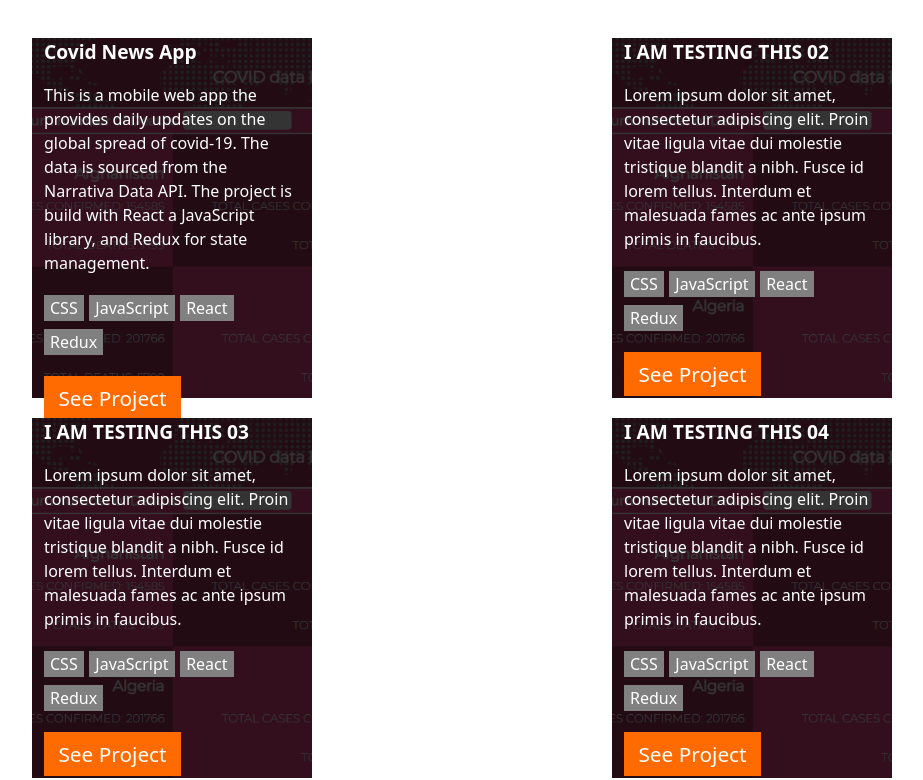
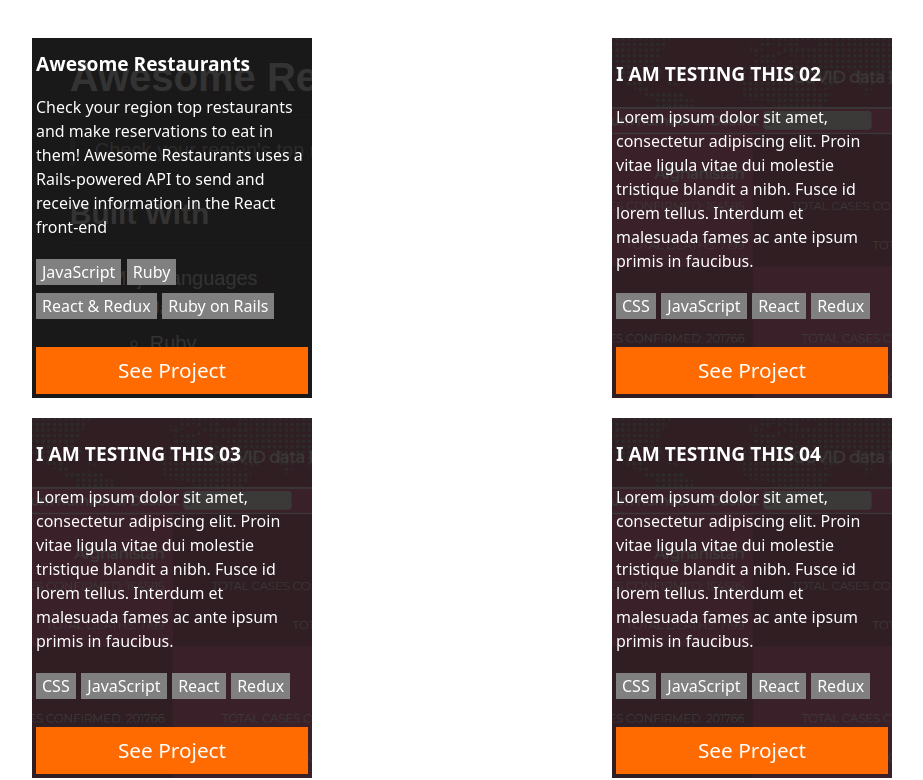
Before and after one commit to tiagorahal/portfolio-page, a React (Create React App) app: page / in a window 1280 px wide. Shown: the part 1255-2035 px from the top of the page, without its empty margins (178-1101 px from the left). Built offline with nearby package versions, Linux system fonts and the light colour scheme.

Commit message:
Adjust positioning of project elements

```diff
--- a/src/components/projectComponent/projectComponent.js
+++ b/src/components/projectComponent/projectComponent.js
@@ -6,22 +6,24 @@
 
 const mockDataOne = [
   {
-    projectTitle: 'Covid News App',
-    projectText: 'This is a mobile web app the provides daily updates on the global spread of covid-19. The data is sourced from the Narrativa Data API. The project is build with React a JavaScript library, and Redux for state management.',
-    projectClass: 'projectOne inner-content justify-content-start',
+    projectTitle: 'Awesome Restaurants',
+    projectText: 'Check your region top restaurants and make reservations to eat in them! Awesome Restaurants uses a Rails-powered API to send and receive information in the React front-end',
+    projectClass: 'projectOne inner-content d-flex flex-column justify-content-end p-1',
+    firstButton: 'JavaScript',
+    secondButton: 'Ruby',
+    thirdButton: 'React & Redux',
+    fourthButton: 'Ruby on Rails',
+    projectLink: 'https://github.com/tiagorahal/awesome-resturants',
+  },
+  {
+    projectTitle: 'I AM TESTING THIS 02',
+    projectText: 'Lorem ipsum dolor sit amet, consectetur adipiscing elit. Proin vitae ligula vitae dui molestie tristique blandit a nibh. Fusce id lorem tellus. Interdum et malesuada fames ac ante ipsum primis in faucibus. ',
+    projectClass: 'projectTwo inner-content d-flex flex-column justify-content-end p-1',
     firstButton: 'CSS',
     secondButton: 'JavaScript',
     thirdButton: 'React',
     fourthButton: 'Redux',
-  },
-  {
-    projectTitle: 'I AM TESTING THIS 02',
-    projectText: 'Lorem ipsum dolor sit amet, consectetur adipiscing elit. Proin vitae ligula vitae dui molestie tristique blandit a nibh. Fusce id lorem tellus. Interdum et malesuada fames ac ante ipsum primis in faucibus. ',
-    projectClass: 'projectTwo inner-content justify-content-start',
-    firstButton: 'CSS',
-    secondButton: 'JavaScript',
-    thirdButton: 'React',
-    fourthButton: 'Redux',
+    projectLink: 'https://github.com/tiagorahal/awesome-resturants',
   },
 ];
 
@@ -29,20 +31,22 @@
   {
     projectTitle: 'I AM TESTING THIS 03',
     projectText: 'Lorem ipsum dolor sit amet, consectetur adipiscing elit. Proin vitae ligula vitae dui molestie tristique blandit a nibh. Fusce id lorem tellus. Interdum et malesuada fames ac ante ipsum primis in faucibus. ',
-    projectClass: 'projectThree inner-content justify-content-start',
+    projectClass: 'projectThree inner-content d-flex flex-column justify-content-end p-1',
     firstButton: 'CSS',
     secondButton: 'JavaScript',
     thirdButton: 'React',
     fourthButton: 'Redux',
+    projectLink: 'https://github.com/tiagorahal/awesome-resturants',
   },
   {
     projectTitle: 'I AM TESTING THIS 04',
     projectText: 'Lorem ipsum dolor sit amet, consectetur adipiscing elit. Proin vitae ligula vitae dui molestie tristique blandit a nibh. Fusce id lorem tellus. Interdum et malesuada fames ac ante ipsum primis in faucibus. ',
-    projectClass: 'projectFour inner-content justify-content-start',
+    projectClass: 'projectFour inner-content d-flex flex-column justify-content-end p-1',
     firstButton: 'CSS',
     secondButton: 'JavaScript',
     thirdButton: 'React',
     fourthButton: 'Redux',
+    projectLink: 'https://github.com/tiagorahal/awesome-resturants',
   },
 
 ];
@@ -58,7 +62,7 @@
         <button className="toolButton-component" type="button">{props.thirdButton}</button>
         <button className="toolButton-component" type="button">{props.fourthButton}</button>
       </div>
-      <a className="project-button-component" href="/">See Project</a>
+      <a className="project-button-component text-center" href={props.projectLink} target="_blank" rel="noreferrer">See Project</a>
     </div>
   );
 }
@@ -75,6 +79,7 @@
           secondButton={returnprojects.secondButton}
           thirdButton={returnprojects.thirdButton}
           fourthButton={returnprojects.fourthButton}
+          projectLink={returnprojects.projectLink}
         />
       ))}
     </div>
@@ -93,6 +98,7 @@
           secondButton={returnprojects.secondButton}
           thirdButton={returnprojects.thirdButton}
           fourthButton={returnprojects.fourthButton}
+          projectLink={returnprojects.projectLink}
         />
       ))}
     </div>
--- a/src/styles/projectBottom.css
+++ b/src/styles/projectBottom.css
@@ -3,22 +3,22 @@
 }
 
 .projectOne {
-  background:linear-gradient( rgba(0, 0, 0, 0.795) 100%, rgba(0, 0, 0, 0.5)100%),url("../assets/images/covid-app.png");
+  background:linear-gradient( #1c1a19dc 100%, rgba(0, 0, 0, 0.5)100%),url("../assets/images/restaurants.png");
+  background-position: start;
 }
 
 .projectTwo {
-  background:linear-gradient( rgba(0, 0, 0, 0.795) 100%, rgba(0, 0, 0, 0.5)100%),url("../assets/images/covid-app.png");
+  background:linear-gradient( #1c1a19dc 100%, rgba(0, 0, 0, 0.5)100%),url("../assets/images/covid-app.png");
 }
 
 .projectThree {
-  background:linear-gradient( rgba(0, 0, 0, 0.795) 100%, rgba(0, 0, 0, 0.5)100%),url("../assets/images/covid-app.png");
+  background:linear-gradient( #1c1a19dc 100%, rgba(0, 0, 0, 0.5)100%),url("../assets/images/covid-app.png");
 }
 
 .projectFour {
-  background:linear-gradient( rgba(0, 0, 0, 0.795) 100%, rgba(0, 0, 0, 0.5)100%),url("../assets/images/covid-app.png");
+  background:linear-gradient( #1c1a19dc 100%, rgba(0, 0, 0, 0.5)100%),url("../assets/images/covid-app.png");
 }
 
-.projectOne,
 .projectTwo,
 .projectThree,
 .projectFour {
--- a/src/styles/queries.css
+++ b/src/styles/queries.css
@@ -421,4 +421,8 @@
   .info-bottom-column p {
     font-size: 1.9rem;
   }
+
+  .inner-content {
+    font-size: 1.5rem;
+  }
 }
```
Also changed, not shown: src/assets/images/restaurants.png (added).
